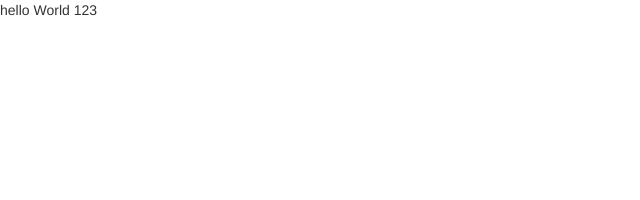
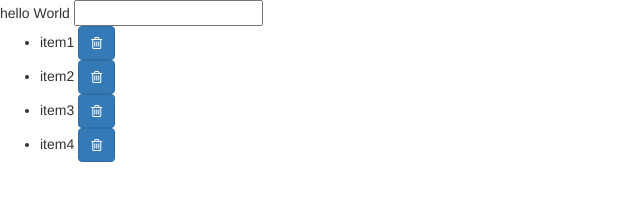
Before and after one commit to jonathonwang/vue-demo, a website: page index.html in a window 1280 px wide. Shown: the whole page, without its empty margins (0-640 px from the left). Drawn offline with nearby package versions, Linux system fonts and the light colour scheme.

Commit message:
added some vue examples

```diff
--- a/index.html
+++ b/index.html
@@ -18,8 +18,10 @@
   <body id="vue-container">
 
     {{msg}}
-    {{hello}}
-
+    <input type="text" @keypress.enter="addItem()" v-model="newItem">
+    <ul>
+      <li v-for="item in itemArray" track-by="$index">{{ item }} <a class="btn btn-primary" href="#" @click.prevent="removeItem(item)"><span class="fa fa-trash-o"></span></a></li>
+    </ul>
 
     <script src="https://ajax.googleapis.com/ajax/libs/jquery/1.11.3/jquery.min.js"></script>
     <script src="https://maxcdn.bootstrapcdn.com/bootstrap/3.3.5/js/bootstrap.min.js"></script>
--- a/src/js/main.js
+++ b/src/js/main.js
@@ -3,16 +3,30 @@ var vueContainer = new Vue({
   el:'#vue-container',
 
   data: {
+    newItem: '',
     msg: 'hello World',
-    hello: '123'
+    itemArray: ['item1','item2','item3','item4']
   },
 
   ready: function(){
+    console.log('Hello World');
+  },
+
+  components: {
 
   },
 
   methods: {
-
+    addItem: function(){
+      var myItem = this.newItem;
+      if(myItem !== ''){
+        this.itemArray.push(myItem);
+        this.newItem = '';
+      }
+    },
+    removeItem: function(item){
+      this.itemArray.$remove(item);
+    }
   },
 
 });
```
Also changed, not shown: dist/js/scripts.js, 1 other file.
